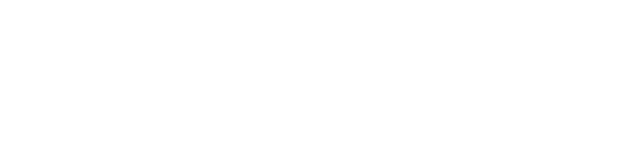
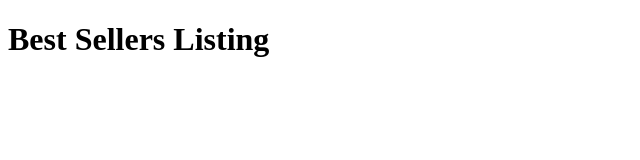
Before and after one commit to MarcosManresa/08-Interactive-Project, a plain HTML site: page jonathan/index.html in a window 1280 px wide. Shown: the whole page, without its empty margins (0-640 px from the left). Drawn offline with Linux system fonts and the light colour scheme.

Commit message:
added heading to html

```diff
--- a/jonathan/index.html
+++ b/jonathan/index.html
@@ -4,11 +4,11 @@
     <meta charset="UTF-8">
     <meta http-equiv="X-UA-Compatible" content="IE=edge">
     <meta name="viewport" content="width=device-width, initial-scale=1.0">
-    <title>Document</title>
+    <title>Top Selling Books</title>
 </head>
 <body>
 
-    <div></div>
+    <div><h1>Best Sellers Listing</h1></div>
 
     <div></div>
 
```
